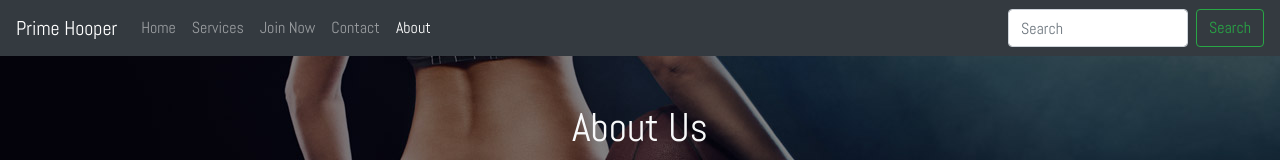
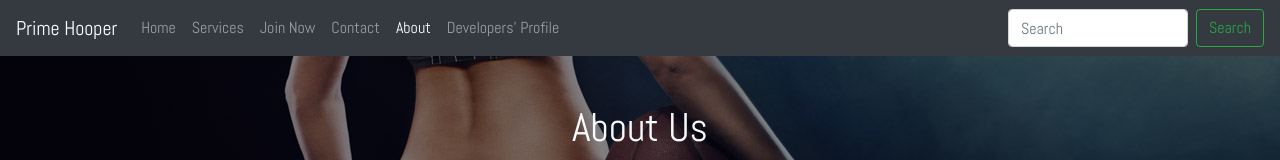
Before and after one commit to albay13/basketball-bootstrap, a plain HTML site: page about.html in a window 1280 px wide. Shown: the top 160 px of the page. Drawn offline with nearby package versions, Linux system fonts and the light colour scheme.

Commit message:
first push

```diff
--- a/about.html
+++ b/about.html
@@ -35,6 +35,9 @@
       </li>
        <li class="nav-item active">
         <a class="nav-link" href="about.html">About</a>
+      </li>
+      <li class="nav-item">
+        <a class="nav-link" href="https://albay13.github.io/web-portfolio">Developers' Profile</a>
       </li>
     </ul>
     <form class="form-inline my-2 my-lg-0">
```
Also changed, not shown: contact.html (+3 -0 lines), index.html (+3 -0 lines), register.html (+3 -0 lines), services.html (+3 -0 lines).
